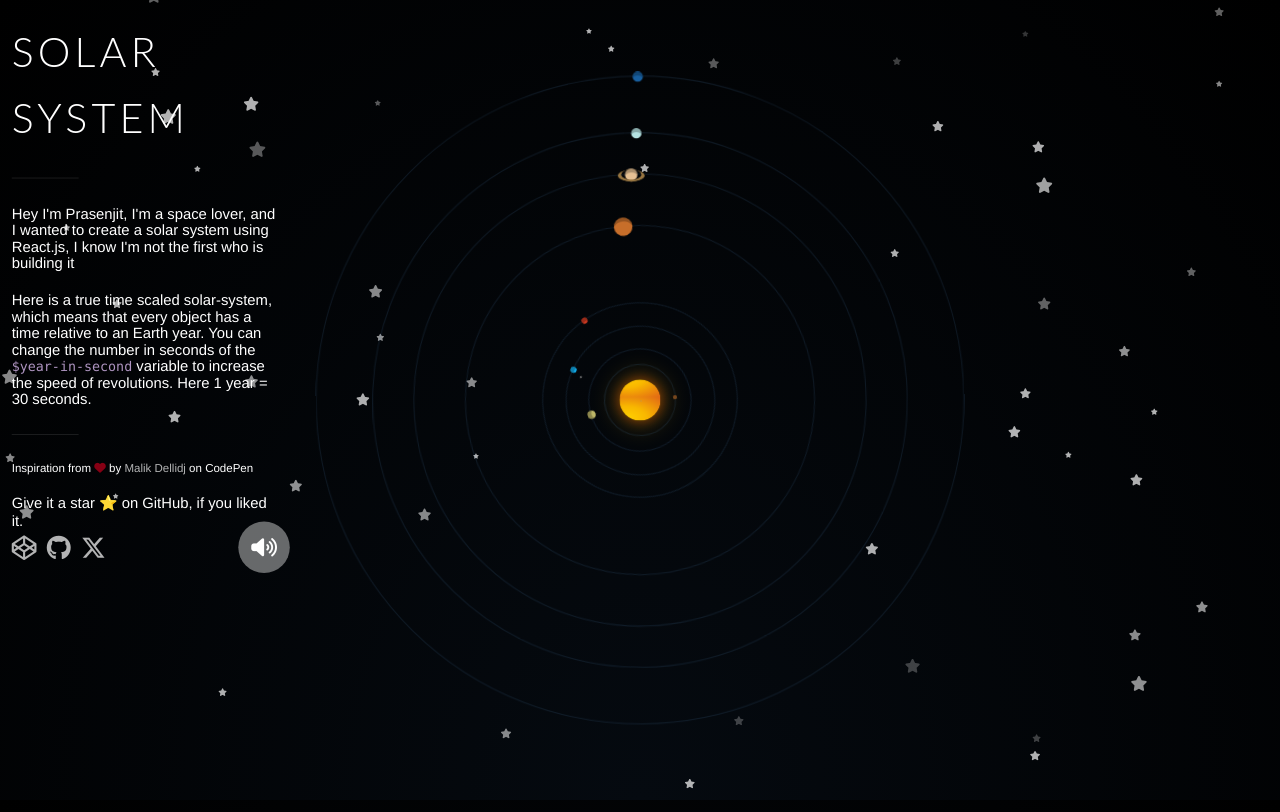
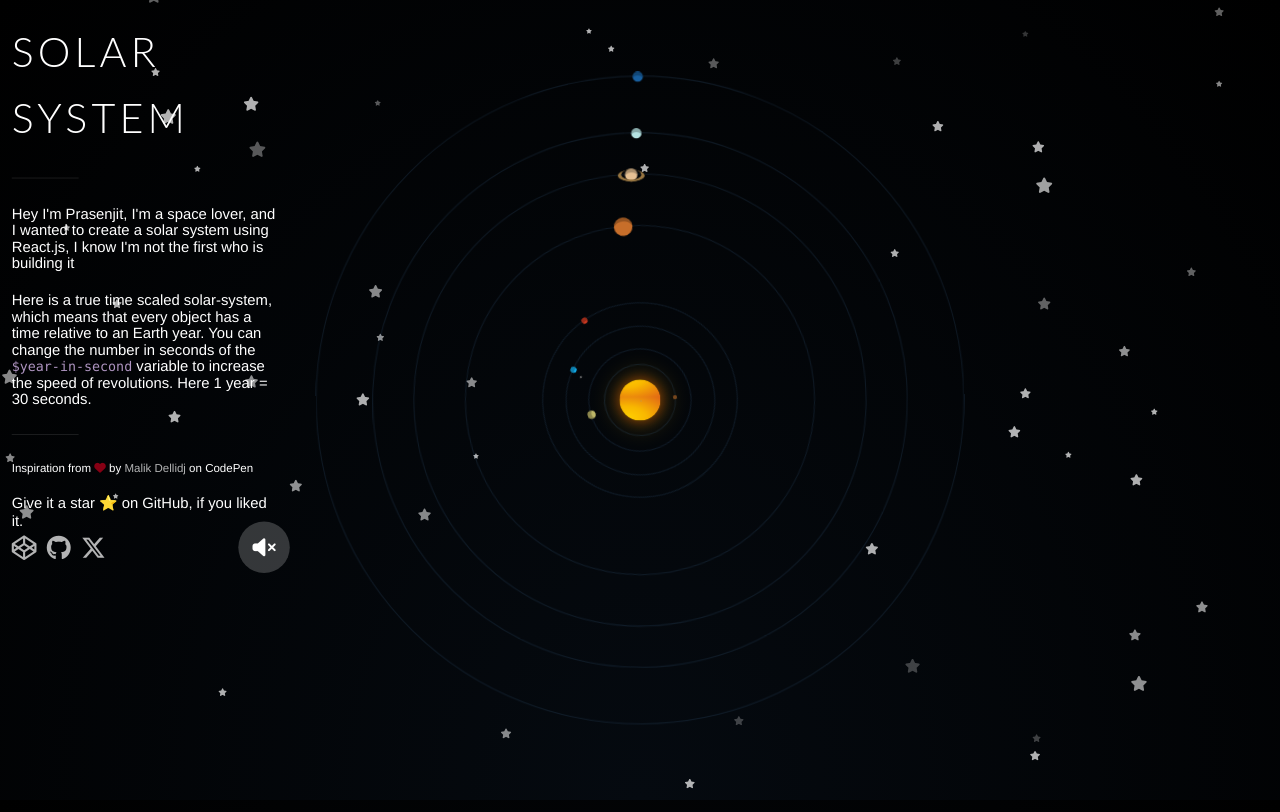
Before and after one commit to StarKnightt/Solar-System, a React (Vite) app: page / in a window 1280 px wide. Built offline with nearby package versions, Linux system fonts and the light colour scheme.

Commit message:
changed the music button style

```diff
--- a/index.html
+++ b/index.html
@@ -2,7 +2,7 @@
 <html lang="en">
   <head>
     <meta charset="UTF-8" />
-    <link rel="icon" type="image/svg+xml" href="/public/vite.svg" />
+    <link rel="icon" type="image/svg+xml" href="/vite.svg" />
     <meta name="viewport" content="width=device-width, initial-scale=3.0" />
     <title>Solar System</title>
     <link rel="stylesheet" href="https://cdnjs.cloudflare.com/ajax/libs/font-awesome/6.6.0/css/all.min.css" integrity="sha512-Kc323vGBEqzTmouAECnVceyQqyqdsSiqLQISBL29aUW4U/M7pSPA/gEUZQqv1cwx4OnYxTxve5UMg5GT6L4JJg==" crossorigin="anonymous" referrerpolicy="no-referrer" />  </head>
--- a/src/components/SolarSystem.jsx
+++ b/src/components/SolarSystem.jsx
@@ -2,7 +2,7 @@
 import '../styles/SolarSystem.css';
 import { useState, useRef,useEffect } from "react";
 const SolarSystem = () => {
-    const [isPlaying, setIsPlaying] = useState(true);
+    const [isPlaying, setIsPlaying] = useState(false);
     const audioRef = useRef(null);
 
     const toggleMusic = () => {
```
